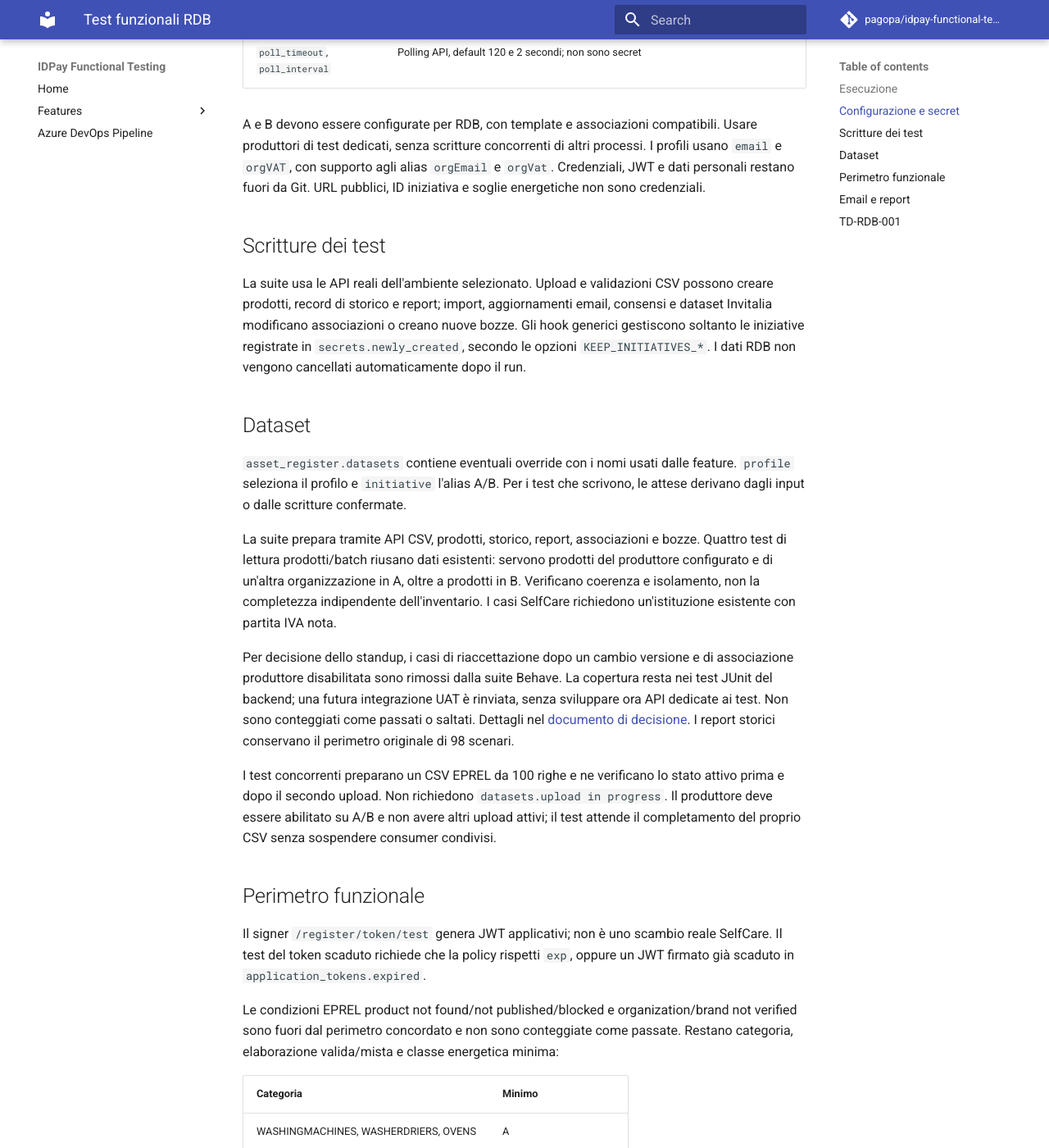
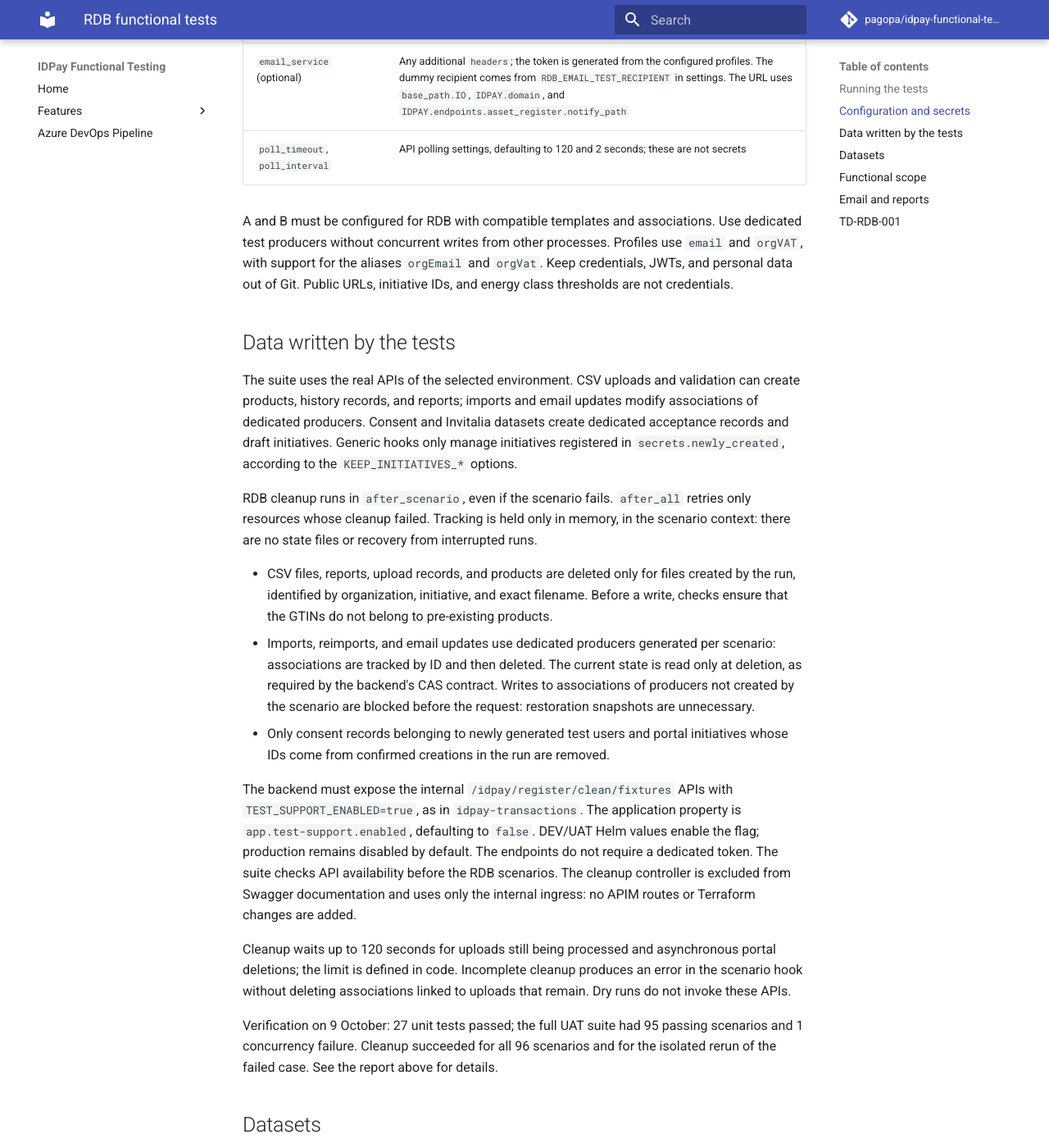
Before and after one commit to pagopa/idpay-functional-testing, an MkDocs documentation site: the page built from docs/rdb.md, in a window 1280 px wide and 1400 px high, scrolled down 1254 px. Shown: the whole window at 82% size. Built offline with MkDocs 1.6.1 and Material for MkDocs 9.7.7, drawn with Linux system fonts in a browser that asks for light colours; comment, search, counter and statistics services are not loaded; some of the changed text lies outside the part shown.

Commit message:
Lpbd 133 pulizia dei test funzionali rdb (#110)
Co-authored-by: del Gaudio, Alessandro <alessndro.delgaudio@nttdata.com>
Co-authored-by: Copilot Autofix powered by AI <62310815+github-advanced-security[bot]@users.noreply.github.com>

````diff
--- a/docs/rdb.md
+++ b/docs/rdb.md
@@ -1,126 +1,166 @@
-# Test funzionali RDB
+# RDB functional tests
 
-La suite `bdd/features/bonus_elettrodomestici/rdb` contiene 96 scenari indipendenti.
-Gli step usano le API dell'ambiente selezionato; i dataset generati non simulano le risposte.
-Ultimo lancio completo: [UAT, 25 settembre 2026](rdb-test-results-2026-09-25-uat-full.md).
+The `bdd/features/bonus_elettrodomestici/rdb` suite contains 96 independent scenarios.
+Steps use the APIs of the selected environment; generated datasets do not mock responses.
+Latest full run with simplified cleanup: [UAT, 9 October 2026](rdb-test-results-2026-10-09-uat.md),
+95 scenarios passed and 1 concurrency check failed, confirmed by an isolated rerun.
+All 96 cleanups completed without hook errors.
+The failure was subsequently fixed by moving preliminary checks outside the
+concurrency window: both concurrent upload cases pass in two consecutive UAT runs.
 
-## Esecuzione
+## Running the tests
 
-Installare le dipendenze con `pipenv sync`. Il default in `settings.yaml` è `uat`.
-Da PowerShell, selezionare esplicitamente l'ambiente:
+Install dependencies with `pipenv sync`. The default in `settings.yaml` is `uat`.
+In PowerShell, explicitly select the environment:
 
 ```powershell
-$env:PARI_TARGET_ENV = "uat"  # oppure "dev"
+$env:PARI_TARGET_ENV = "uat"  # or "dev"
 pipenv run behave --junit --junit-directory "tests/reports/behave" --tags "@rdb"
 ```
 
-Nel workflow `test-run` scegliere ambiente, tipo `bdd` e tag `rdb`.
-Per un solo scenario usare il percorso della feature e `--name "^Nome scenario$"`.
+In the `test-run` workflow, select the environment, type `bdd`, and tag `rdb`.
+To run a single scenario, use the feature path and `--name "^Scenario name$"`.
 
-Il file indicato da `PARI_SECRET_PATH` (default `conf/pari-feature-secrets.json`)
-deve contenere la sezione dell'ambiente scelto. Gli import richiedono accesso
-all'host interno, tramite VPN quando necessaria.
+The file specified by `PARI_SECRET_PATH` (default: `conf/pari-feature-secrets.json`)
+must contain a section for the selected environment. Imports require access
+to the internal host, through a VPN when necessary.
 
-`--dry-run` verifica la corrispondenza tra scenari e step senza eseguire le API.
-`@rdb_fixture` segnala un prerequisito: non esclude il caso dal lancio.
+`--dry-run` checks scenario-to-step matching without invoking APIs.
+`@rdb_fixture` indicates a prerequisite; it does not exclude the scenario from the run.
 
-## Configurazione e secret
+## Configuration and secrets
 
-Configurare in `asset_register` del JSON dell'ambiente:
+Configure the following under `asset_register` in the environment JSON:
 
-| Campo | Uso e riservatezza |
+| Field | Purpose and confidentiality |
 | --- | --- |
-| `token_payload.operatore`, `.l1`, `.l2` | Profili esistenti riusati dai builder; dati personali/organizzativi da mantenere fuori da Git |
-| `profiles` | Profili aggiuntivi con gli stessi campi, inclusi `orgRole`, `orgId`, `email`, `uid` |
-| `initiatives.A`, `.B` | Override degli ID; in assenza si usano `initiatives.bonus_elettrodomestici.id` e `initiatives.bonus_decoder.id` dell'ambiente |
-| `base_path.IDPAY.internal` (fuori da `asset_register`) | Host interno già usato dalla suite; deve essere raggiungibile per `POST /idpayassetregisterbackend/idpay/register/producers`. Non serve una chiave Data Factory |
-| `application_tokens.expired` | JWT scaduto firmato, opzionale; trattare comunque come credenziale |
-| `email_service` (opzionale) | Eventuali `headers` aggiuntivi; il token viene generato dai profili configurati. Il destinatario fittizio viene da `RDB_EMAIL_TEST_RECIPIENT` nei settings. L'URL usa `base_path.IO`, `IDPAY.domain` e `IDPAY.endpoints.asset_register.notify_path` |
-| `poll_timeout`, `poll_interval` | Polling API, default 120 e 2 secondi; non sono secret |
+| `token_payload.operatore`, `.l1`, `.l2` | Existing profiles reused by the builders; keep personal and organizational data out of Git |
+| `profiles` | Additional profiles with the same fields, including `orgRole`, `orgId`, `email`, `uid` |
+| `initiatives.A`, `.B` | ID overrides; when absent, the environment's `initiatives.bonus_elettrodomestici.id` and `initiatives.bonus_decoder.id` are used |
+| `base_path.IDPAY.internal` (outside `asset_register`) | Internal host already used by the suite; it must be reachable for `POST /idpayassetregisterbackend/idpay/register/producers`. No Data Factory key is required |
+| `application_tokens.expired` | Optional signed, expired JWT; still treat it as a credential |
+| `email_service` (optional) | Any additional `headers`; the token is generated from the configured profiles. The dummy recipient comes from `RDB_EMAIL_TEST_RECIPIENT` in settings. The URL uses `base_path.IO`, `IDPAY.domain`, and `IDPAY.endpoints.asset_register.notify_path` |
+| `poll_timeout`, `poll_interval` | API polling settings, defaulting to 120 and 2 seconds; these are not secrets |
 
-A e B devono essere configurate per RDB, con template e associazioni compatibili.
-Usare produttori di test dedicati, senza scritture concorrenti di altri processi.
-I profili usano `email` e `orgVAT`, con supporto agli alias `orgEmail` e `orgVat`.
-Credenziali, JWT e dati personali restano fuori da Git. URL pubblici, ID iniziativa
-e soglie energetiche non sono credenziali.
+A and B must be configured for RDB with compatible templates and associations.
+Use dedicated test producers without concurrent writes from other processes.
+Profiles use `email` and `orgVAT`, with support for the aliases `orgEmail` and `orgVat`.
+Keep credentials, JWTs, and personal data out of Git. Public URLs, initiative IDs,
+and energy class thresholds are not credentials.
 
-## Scritture dei test
+## Data written by the tests
 
-La suite usa le API reali dell'ambiente selezionato. Upload e validazioni CSV possono creare prodotti,
-record di storico e report; import, aggiornamenti email, consensi e dataset
-Invitalia modificano associazioni o creano nuove bozze.
-Gli hook generici gestiscono soltanto le iniziative registrate in
-`secrets.newly_created`, secondo le opzioni `KEEP_INITIATIVES_*`.
-I dati RDB non vengono cancellati automaticamente dopo il run.
+The suite uses the real APIs of the selected environment. CSV uploads and validation
+can create products, history records, and reports; imports and email updates modify
+associations of dedicated producers. Consent and Invitalia datasets create dedicated
+acceptance records and draft initiatives.
+Generic hooks only manage initiatives registered in
+`secrets.newly_created`, according to the `KEEP_INITIATIVES_*` options.
 
-## Dataset
+RDB cleanup runs in `after_scenario`, even if the scenario fails.
+`after_all` retries only resources whose cleanup failed. Tracking is held only in
+memory, in the scenario context: there are no state files or recovery from interrupted runs.
 
-`asset_register.datasets` contiene eventuali override con i nomi usati dalle feature.
-`profile` seleziona il profilo e `initiative` l'alias A/B. Per i test che scrivono,
-le attese derivano dagli input o dalle scritture confermate.
+- CSV files, reports, upload records, and products are deleted only for files created
+  by the run, identified by organization, initiative, and exact filename. Before a
+  write, checks ensure that the GTINs do not belong to pre-existing products.
+- Imports, reimports, and email updates use dedicated producers generated per
+  scenario: associations are tracked by ID and then deleted. The current state
+  is read only at deletion, as required by the backend's CAS contract. Writes to
+  associations of producers not created by the scenario are blocked before the
+  request: restoration snapshots are unnecessary.
+- Only consent records belonging to newly generated test users and portal initiatives
+  whose IDs come from confirmed creations in the run are removed.
 
-La suite prepara tramite API CSV, prodotti, storico, report, associazioni e bozze.
-Quattro test di lettura prodotti/batch riusano dati esistenti: servono prodotti
-del produttore configurato e di un'altra organizzazione in A, oltre a prodotti in B.
-Verificano coerenza e isolamento, non la completezza indipendente dell'inventario.
-I casi SelfCare richiedono un'istituzione esistente con partita IVA nota.
+The backend must expose the internal `/idpay/register/clean/fixtures` APIs with
+`TEST_SUPPORT_ENABLED=true`, as in `idpay-transactions`. The application property
+is `app.test-support.enabled`, defaulting to `false`. DEV/UAT Helm values enable
+the flag; production remains disabled by default. The endpoints do not require
+a dedicated token. The suite checks API availability before the RDB scenarios.
+The cleanup controller is excluded from Swagger documentation and uses only
+the internal ingress: no APIM routes or Terraform changes are added.
 
-Per decisione dello standup, i casi di riaccettazione dopo un cambio versione e di
-associazione produttore disabilitata sono rimossi dalla suite Behave. La copertura
-resta nei test JUnit del backend; una futura integrazione UAT è rinviata, senza
-sviluppare ora API dedicate ai test. Non sono conteggiati come passati o saltati.
-Dettagli nel [documento di decisione](rdb-team-discussion.md).
-I report storici conservano il perimetro originale di 98 scenari.
+Cleanup waits up to 120 seconds for uploads still being processed and asynchronous
+portal deletions; the limit is defined in code. Incomplete cleanup produces an error
+in the scenario hook without deleting associations linked to uploads that remain.
+Dry runs do not invoke these APIs.
 
-I test concorrenti preparano un CSV EPREL da 100 righe e ne verificano lo stato
-attivo prima e dopo il secondo upload. Non richiedono `datasets.upload in progress`.
-Il produttore deve essere abilitato su A/B e non avere altri upload attivi; il test
-attende il completamento del proprio CSV senza sospendere consumer condivisi.
+Verification on 9 October: 27 unit tests passed; the full UAT suite had 95 passing
+scenarios and 1 concurrency failure. Cleanup succeeded for all 96 scenarios and
+for the isolated rerun of the failed case. See the report above for details.
 
-## Perimetro funzionale
+## Datasets
 
-Il signer `/register/token/test` genera JWT applicativi; non è uno scambio reale
-SelfCare. Il test del token scaduto richiede che la policy rispetti `exp`, oppure
-un JWT firmato già scaduto in `application_tokens.expired`.
+`asset_register.datasets` contains optional overrides using the names referenced
+by the features. `profile` selects the profile and `initiative` selects alias A/B.
+For tests that write data, expectations derive from inputs or confirmed writes.
 
-Le condizioni EPREL product not found/not published/blocked e organization/brand
-not verified sono fuori dal perimetro concordato e non sono conteggiate come passate.
-Restano categoria, elaborazione valida/mista e classe energetica minima:
+The suite prepares CSV files, products, history, reports, associations, and draft
+initiatives through APIs. Four product/batch read tests reuse existing data:
+products must exist for the configured producer and another organization in A,
+as well as products in B. They verify consistency and isolation, rather than
+independently establishing inventory completeness.
+SelfCare cases require an existing institution with a known VAT number.
 
-| Categoria | Minimo |
+Following the standup decision, the cases for renewed acceptance after a version
+change and for a disabled producer association were removed from the Behave suite.
+Coverage remains in backend JUnit tests; future UAT integration is deferred,
+without developing dedicated test APIs now. These cases are not counted as passed
+or skipped. Details are in the [decision document](rdb-team-discussion.md).
+Historical reports retain the original scope of 98 scenarios.
+
+Concurrent upload tests prepare a 100-row EPREL CSV and verify that it is active
+before and after the second upload. Preliminary cleanup checks for both files
+run before the first upload, outside the measured window.
+These tests do not require `datasets.upload in progress`.
+The producer must be enabled on A/B and have no other active uploads; the test
+waits for its own CSV to finish without suspending shared consumers.
+
+## Functional scope
+
+The `/register/token/test` signer generates application JWTs; it is not a real
+SelfCare exchange. The expired-token test requires the policy to honor `exp`,
+or an already expired signed JWT in `application_tokens.expired`.
+
+The EPREL conditions product not found/not published/blocked and organization/brand
+not verified are outside the agreed scope and are not counted as passed.
+Category, valid/mixed processing, and minimum energy class remain in scope:
+
+| Category | Minimum |
 | --- | --- |
 | WASHINGMACHINES, WASHERDRIERS, OVENS | A |
 | RANGEHOODS | B |
 | DISHWASHERS, TUMBLEDRYERS | C |
 | REFRIGERATINGAPPL | D |
-| COOKINGHOBS | Nessun controllo EPREL |
+| COOKINGHOBS | No EPREL check |
 
-Tutte usano `Codice GTIN/EAN`. Per le categorie EPREL il template è EPREL_STANDARD.
-Fixture pubbliche in `conf/rdb/eprel.json`, con override tramite `asset_register.eprel`.
-Il portale permette il download del report degli errori, non del CSV originale di history.
+All use `Codice GTIN/EAN`. EPREL categories use the EPREL_STANDARD template.
+Public fixtures are in `conf/rdb/eprel.json`, with overrides through `asset_register.eprel`.
+The portal supports downloading the error report, not the original CSV from upload history.
 
-I due scenari di indisponibilità forzata email/OneTrust sono esclusi dalla suite.
-La resilienza con dipendenze simulate va verificata nei test backend.
+The two scenarios that force email/OneTrust unavailability are excluded from the suite.
+Resilience with simulated dependencies should be verified in backend tests.
 
-## Email e report
+## Email and reports
 
-I tre test email invocano direttamente il servizio e richiedono **HTTP 204 con body
-vuoto**. `templateValues.portalUrl` deriva da `TARGET_ENV` e dalla mappa
-`RDB_EMAIL_PORTAL_URLS` in `settings.yaml`, con URL dev/UAT. Una voce assente blocca
-l'invio. Il servizio costruisce l'HTML dai template; il test non certifica la
-consegna in casella né il trigger automatico del backend RDB.
+The three email tests invoke the service directly and require **HTTP 204 with an
+empty body**. `templateValues.portalUrl` derives from `TARGET_ENV` and the
+`RDB_EMAIL_PORTAL_URLS` map in `settings.yaml`, with dev/UAT URLs. A missing entry
+blocks sending. The service builds the HTML from templates; the test does not
+certify mailbox delivery or the automatic RDB backend trigger.
 
-Il payload viene stampato con destinatario oscurato e senza token. In caso di KO
-l'assertion include `code` e `message`. Con JUnit lo stdout finisce negli XML;
-senza JUnit, `--no-capture` permette di visualizzarlo in console.
+The payload is printed with the recipient masked and without a token. On failure,
+the assertion includes `code` and `message`. With JUnit, stdout is included in the
+XML files; without JUnit, `--no-capture` displays it in the console.
 
-`tests/reports/` contiene risultati generati, ignorati da Git e ripulibili quando
-non servono più. JUnit è il formato XML dei risultati, non un'altra suite.
-I file `tests/test_*.py` appartengono invece alla suite pytest e non sono report.
+`tests/reports/` contains generated results, ignored by Git and removable when
+no longer needed. JUnit is the XML results format, not a separate suite.
+The `tests/test_*.py` files belong to the pytest suite and are not reports.
 
 ## TD-RDB-001
 
-La validazione di un CSV oltre 2 MB tollera temporaneamente HTTP 500 nel solo caso
-`@rdb_td_001`. Il risultato corretto è HTTP 200, `status: KO`,
-`errorKey: product.invalid.file.maxsize`. Un passaggio con 500 non certifica la
-correzione del backend. Rimuovere deroga e tag dopo la verifica della correzione nell'ambiente selezionato.
+Validation of a CSV larger than 2 MB temporarily tolerates HTTP 500 only in the
+`@rdb_td_001` case. The correct result is HTTP 200, `status: KO`,
+`errorKey: product.invalid.file.maxsize`. Passing with HTTP 500 does not certify
+the backend fix. Remove the tolerance and tag after verifying the fix in the
+selected environment.
````
Also changed, not shown: README.md (line endings or trailing spaces), 11 other files.
